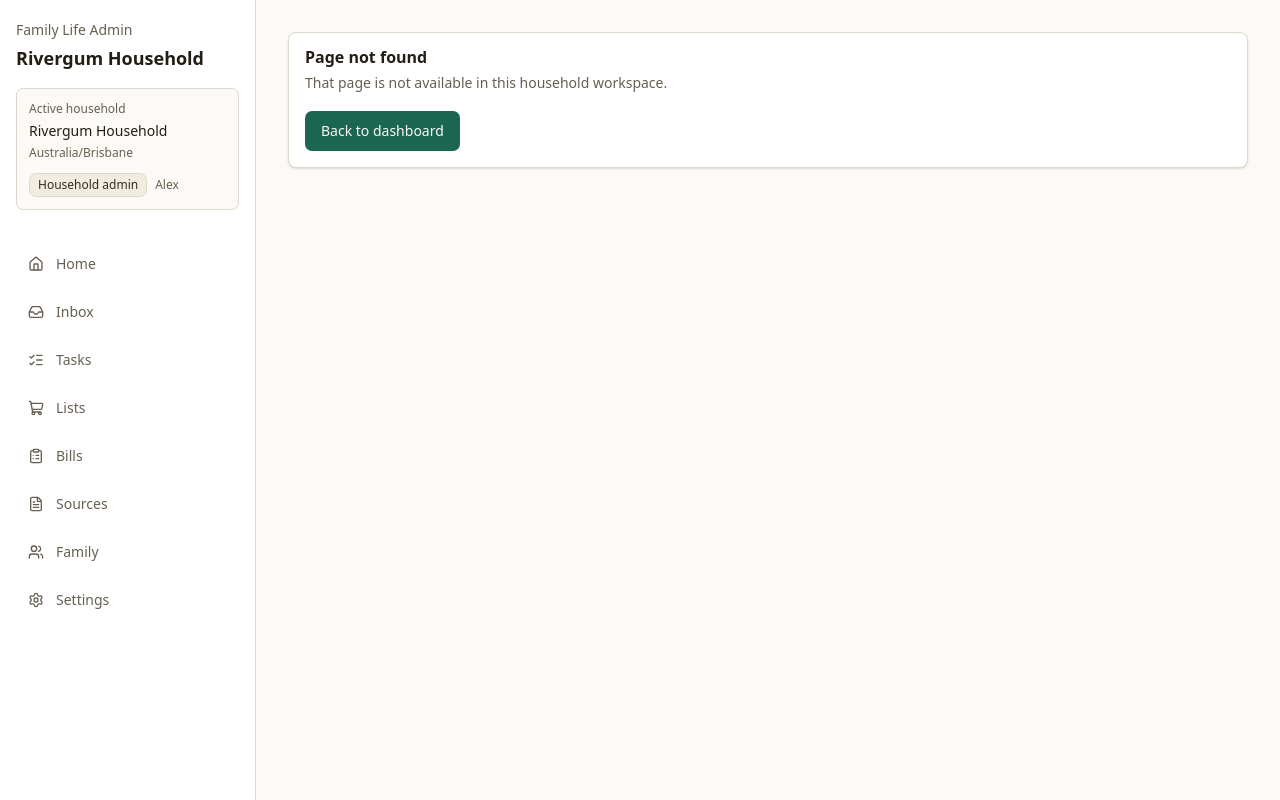
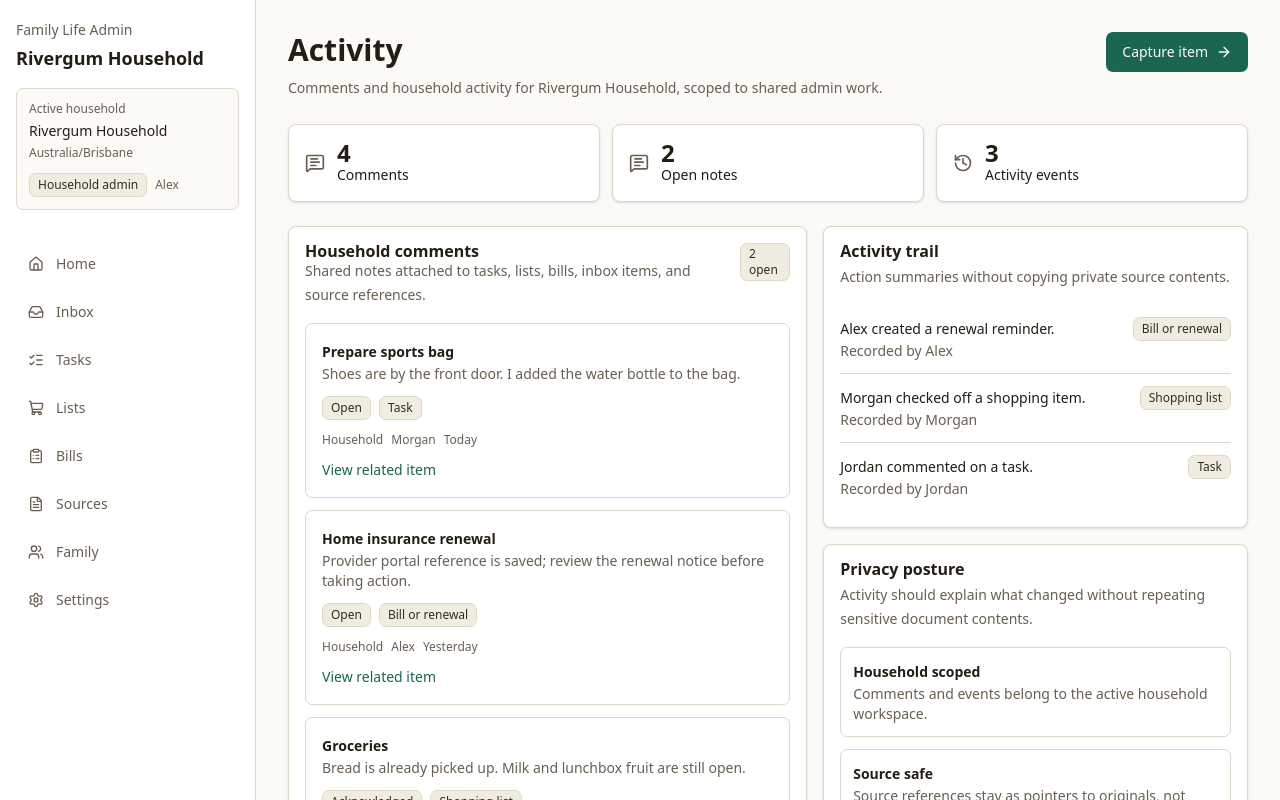
Before and after one commit to LatinMaestro/Life-Admin, a Next.js app: page /activity in a window 1280 px wide. Before the commit this address had no page. Shown: the top 800 px of the page. Built offline with nearby package versions, Linux system fonts and the light colour scheme.

Commit message:
Add static activity page

```diff
--- /dev/null
+++ b/src/app/activity/page.tsx
@@ -0,0 +1,146 @@
+import Link from "next/link";
+import { ArrowRight, History, MessageSquareText } from "lucide-react";
+import { Badge } from "@/components/ui/badge";
+import { buttonVariants } from "@/components/ui/button";
+import { Card, CardContent, CardDescription, CardHeader, CardTitle } from "@/components/ui/card";
+import { ItemRow } from "@/components/item-row";
+import { PageHeader } from "@/components/page-header";
+import { getCommentEntityLabel, getCurrentHouseholdComments, getCurrentHouseholdOpenComments } from "@/lib/collaboration-data";
+import { getCurrentHouseholdActivity } from "@/lib/demo-data";
+import { getCurrentHousehold, getMemberDisplayName } from "@/lib/household";
+
+function getActivityEntityLabel(entityType: "bill" | "shopping_list" | "task") {
+  const labels: Record<typeof entityType, string> = {
+    bill: "Bill or renewal",
+    shopping_list: "Shopping list",
+    task: "Task",
+  };
+
+  return labels[entityType];
+}
+
+export default function ActivityPage() {
+  const household = getCurrentHousehold();
+  const comments = getCurrentHouseholdComments();
+  const openComments = getCurrentHouseholdOpenComments();
+  const activity = getCurrentHouseholdActivity();
+
+  return (
+    <>
+      <PageHeader
+        title="Activity"
+        description={`Comments and household activity for ${household.name}, scoped to shared admin work.`}
+        action={
+          <Link href="/inbox" className={buttonVariants()}>
+            Capture item
+            <ArrowRight className="h-4 w-4" aria-hidden="true" />
+          </Link>
+        }
+      />
+
+      <section className="grid gap-3 sm:grid-cols-3">
+        <Card>
+          <CardContent className="flex items-center gap-3 p-4">
+            <MessageSquareText className="h-5 w-5 text-muted-foreground" aria-hidden="true" />
+            <div>
+              <p className="text-2xl font-semibold leading-none">{comments.length}</p>
+              <p className="text-sm font-medium">Comments</p>
+            </div>
+          </CardContent>
+        </Card>
+        <Card>
+          <CardContent className="flex items-center gap-3 p-4">
+            <MessageSquareText className="h-5 w-5 text-muted-foreground" aria-hidden="true" />
+            <div>
+              <p className="text-2xl font-semibold leading-none">{openComments.length}</p>
+              <p className="text-sm font-medium">Open notes</p>
+            </div>
+          </CardContent>
+        </Card>
+        <Card>
+          <CardContent className="flex items-center gap-3 p-4">
+            <History className="h-5 w-5 text-muted-foreground" aria-hidden="true" />
+            <div>
+              <p className="text-2xl font-semibold leading-none">{activity.length}</p>
+              <p className="text-sm font-medium">Activity events</p>
+            </div>
+          </CardContent>
+        </Card>
+      </section>
+
+      <div className="mt-6 grid gap-4 xl:grid-cols-[1.1fr_0.9fr]">
+        <Card>
+          <CardHeader>
+            <div className="flex items-start justify-between gap-3">
+              <div>
+                <CardTitle>Household comments</CardTitle>
+                <CardDescription>Shared notes attached to tasks, lists, bills, inbox items, and source references.</CardDescription>
+              </div>
+              <Badge>{openComments.length} open</Badge>
+            </div>
+          </CardHeader>
+          <CardContent className="space-y-3">
+            {comments.map((comment) => (
+              <article key={comment.id} className="rounded-md border p-4">
+                <div className="flex flex-wrap items-start justify-between gap-3">
+                  <div>
+                    <h2 className="text-sm font-semibold leading-6">{comment.entityTitle}</h2>
+                    <p className="text-sm leading-5 text-muted-foreground">{comment.body}</p>
+                  </div>
+                  <div className="flex flex-wrap gap-2">
+                    <Badge>{comment.status}</Badge>
+                    <Badge>{getCommentEntityLabel(comment.entityType)}</Badge>
+                  </div>
+                </div>
+                <div className="mt-3 flex flex-wrap items-center gap-2 text-xs font-medium text-muted-foreground">
+                  <span>{comment.visibility}</span>
+                  <span>{getMemberDisplayName(comment.createdByMemberId)}</span>
+                  <span>{comment.createdAtLabel}</span>
+                </div>
+                <Link href={comment.entityHref} className="mt-3 inline-flex text-sm font-medium text-primary">
+                  View related item
+                </Link>
+              </article>
+            ))}
+          </CardContent>
+        </Card>
+
+        <div className="space-y-4">
+          <Card>
+            <CardHeader>
+              <CardTitle>Activity trail</CardTitle>
+              <CardDescription>Action summaries without copying private source contents.</CardDescription>
+            </CardHeader>
+            <CardContent>
+              {activity.map((event) => (
+                <ItemRow
+                  key={event.id}
+                  title={event.summary}
+                  detail={`Recorded by ${getMemberDisplayName(event.actorMemberId)}`}
+                  status={getActivityEntityLabel(event.entityType)}
+                />
+              ))}
+            </CardContent>
+          </Card>
+
+          <Card>
+            <CardHeader>
+              <CardTitle>Privacy posture</CardTitle>
+              <CardDescription>Activity should explain what changed without repeating sensitive document contents.</CardDescription>
+            </CardHeader>
+            <CardContent className="grid gap-3">
+              <div className="rounded-md border p-3">
+                <p className="text-sm font-semibold leading-6">Household scoped</p>
+                <p className="text-sm leading-5 text-muted-foreground">Comments and events belong to the active household workspace.</p>
+              </div>
+              <div className="rounded-md border p-3">
+                <p className="text-sm font-semibold leading-6">Source safe</p>
+                <p className="text-sm leading-5 text-muted-foreground">Source references stay as pointers to originals, not copied source text.</p>
+              </div>
+            </CardContent>
+          </Card>
+        </div>
+      </div>
+    </>
+  );
+}
```
